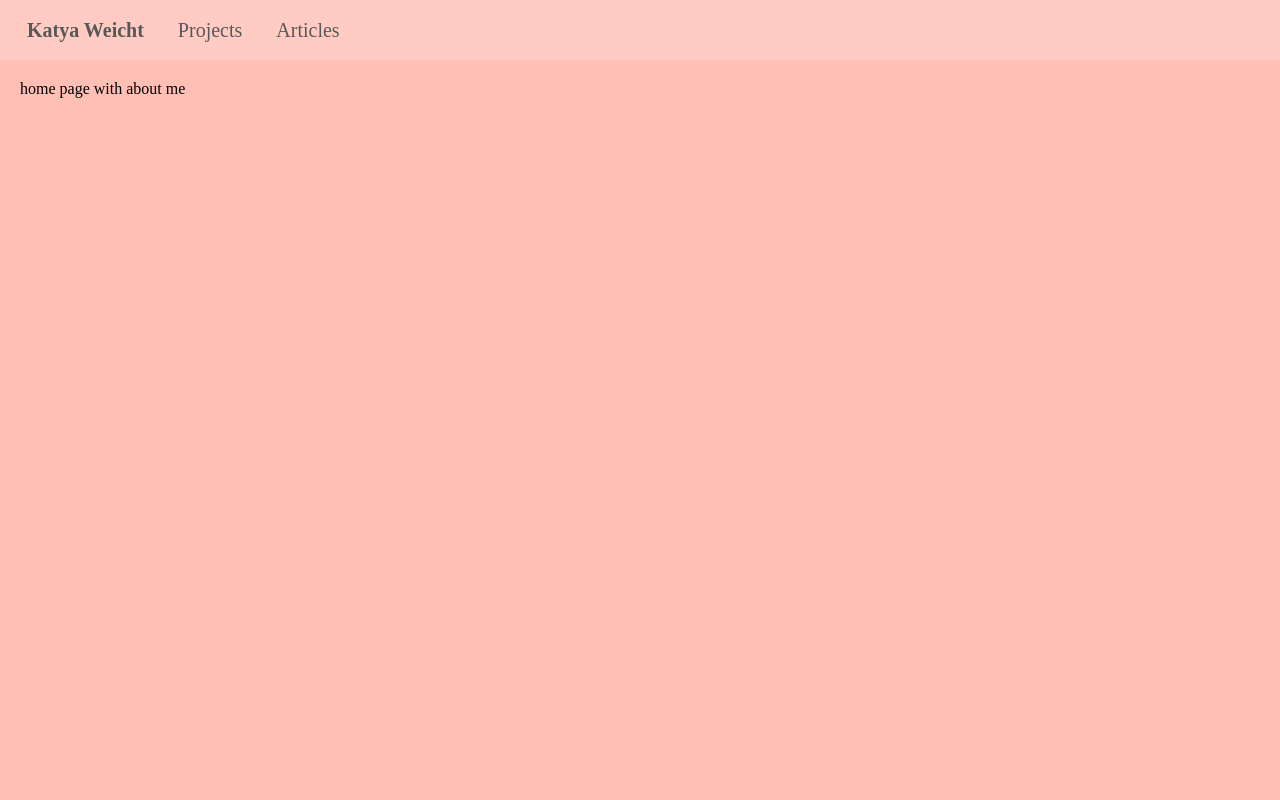
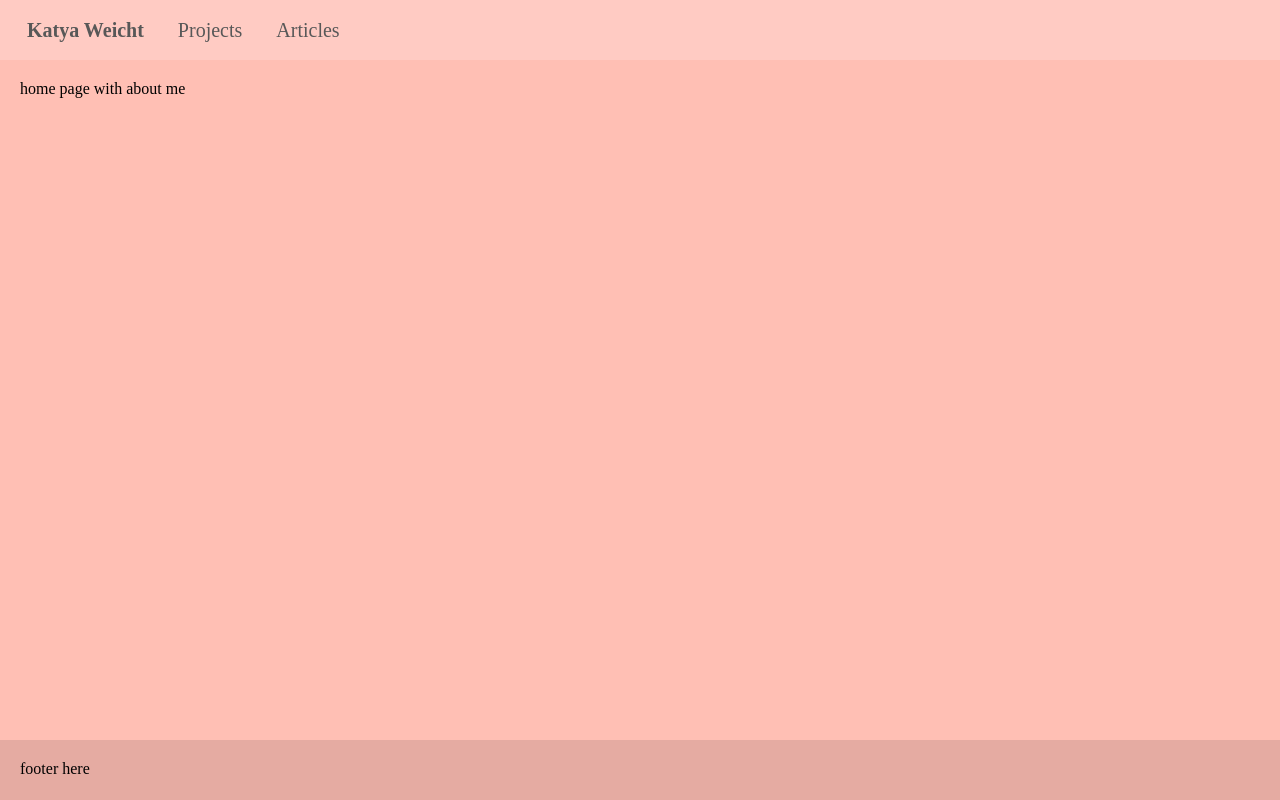
Before and after one commit to KatyaW-01/portfolio-website, a React (Vite) app in the folder portfolio/: page / in a window 1280 px wide. Built offline with nearby package versions, Linux system fonts and the light colour scheme.

Commit message:
Create footer

```diff
--- a/portfolio/src/App.jsx
+++ b/portfolio/src/App.jsx
@@ -3,6 +3,7 @@
 import Home from './pages/Home'
 import Articles from './pages/Articles'
 import Projects from './pages/Projects'
+import Footer from './components/Footer'
 
 
 function App() {
--- /dev/null
+++ b/portfolio/src/components/Footer.jsx
@@ -0,0 +1,13 @@
+import '../styles/footer.css'
+
+function Footer() {
+  return (
+    <div className='footer-component'>
+      <div className='footer-content'>
+        <p>footer here</p>
+      </div>
+    </div>
+  )
+}
+
+export default Footer
--- a/portfolio/src/pages/Articles.jsx
+++ b/portfolio/src/pages/Articles.jsx
@@ -1,4 +1,5 @@
 import NavBar from "../components/NavBar"
+import Footer from "../components/Footer"
 import '../styles/articles.css'
 
 function Articles() {
@@ -8,6 +9,7 @@
       <div className='articles-component'>
         <p>links to Medium articles go here</p>
       </div>
+      <Footer />
     </div>
   )
 }
--- a/portfolio/src/pages/Home.jsx
+++ b/portfolio/src/pages/Home.jsx
@@ -1,4 +1,5 @@
 import NavBar from "../components/NavBar"
+import Footer from "../components/Footer"
 import '../styles/home.css'
 
 function Home() {
@@ -8,6 +9,7 @@
       <div className='home-component'>
         <p>home page with about me</p>
       </div>
+      <Footer />
     </div>
   )
 }
--- a/portfolio/src/pages/Projects.jsx
+++ b/portfolio/src/pages/Projects.jsx
@@ -1,4 +1,5 @@
 import NavBar from "../components/NavBar"
+import Footer from "../components/Footer"
 import '../styles/projects.css'
 
 function Projects() {
@@ -8,6 +9,7 @@
       <div className='projects-component'>
         <p>links and visuals of notable projects go here</p>
       </div>
+      <Footer />
     </div>
   )
 }
--- /dev/null
+++ b/portfolio/src/styles/footer.css
@@ -0,0 +1,12 @@
+.footer-component {
+  background: #e5aba2;
+  position: fixed;
+  left: 0;
+  bottom: 0;
+  width: 100%;
+  height: 60px;
+}
+
+.footer-content {
+  margin: 20px;
+}
```
